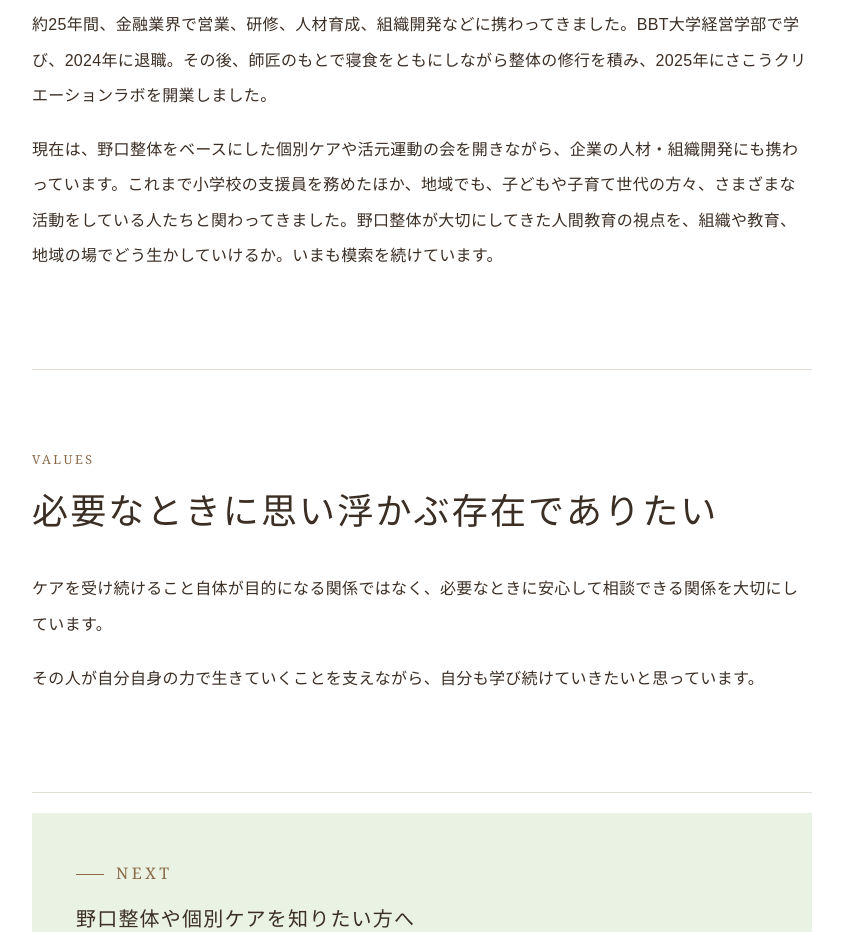
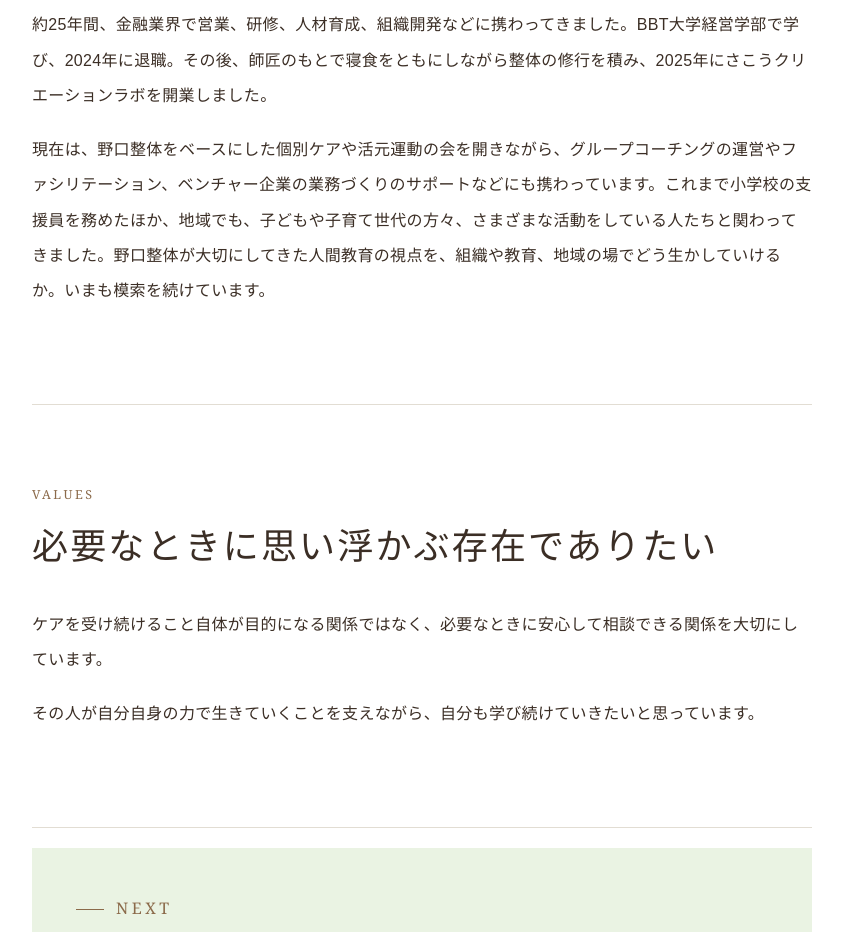
Before and after one commit to waichandesu/sacocreationlab, a plain HTML site: page about.html in a window 1280 px wide. Shown: the part 2180-3112 px from the top of the page, without its empty margins (218-1061 px from the left). Drawn offline with Linux system fonts and the light colour scheme; a web font is replaced by a local one.

Commit message:
わたしについて：現在の仕事の表現を実態に合わせる
Co-Authored-By: Claude Opus 5.5 <noreply@anthropic.com>
Claude-Session: https://claude.ai/code/session_01G8tv5XP3e9zZT3h7sFTDD2

```diff
--- a/about.html
+++ b/about.html
@@ -46,7 +46,7 @@
 
 <div class="chapter" id="received"><div class="chapter-kicker">NOGUCHI SEITAI &amp; ME</div><h2>私が野口整体から受け取ったもの</h2><a class="textlink" href="https://note.com/yuka_chaa" rel="noopener noreferrer" target="_blank">「わたしと野口整体」をnoteで読む</a><p>私は2歳の頃から、師匠である叔父の整体を受けて育ちました。野口整体は、大人になってから学び始めた健康法ではなく、幼い頃から暮らしの中にあったものです。</p><p>その後、金融業界で約25年間働き、営業や人材育成、組織づくりなど、さまざまな仕事に携わってきました。</p><p>多くの人と関わる中で、身体のことも、人が学ぶことも、働くことも、暮らすことも、それぞれが切り離されたものではないと感じるようになりました。</p><p>私が師匠から受け取ってきたものは、身体を観る技術だけではありません。</p><p>一人の人間として尊重されること。自分の中にある力を大切にすること。そして、自分自身の人生を生きること。</p><p>自分の中にも力がある。</p><p>そんなことを、私自身も野口整体を通して受け取ってきたように思います。</p><p>だからこそ、いま私が届けたいのも、ただ不調を整えるための時間だけではありません。</p><p>身体を通して自分自身に目を向けたり、誰かとの関わりを見つめ直したり、何かを学ぶきっかけになったり。</p><p>それぞれの人が、自分の持っている力を生かして、活き活きと生きていく。そのための機会を、少しずつ増やしていきたいと思っています。</p></div>
 
-<div class="chapter" id="career"><div class="chapter-kicker">CAREER</div><h2>会社員としての経験、そして今</h2><p>約25年間、金融業界で営業、研修、人材育成、組織開発などに携わってきました。BBT大学経営学部で学び、2024年に退職。その後、師匠のもとで寝食をともにしながら整体の修行を積み、2025年にさこうクリエーションラボを開業しました。</p><p>現在は、野口整体をベースにした個別ケアや活元運動の会を開きながら、企業の人材・組織開発にも携わっています。これまで小学校の支援員を務めたほか、地域でも、子どもや子育て世代の方々、さまざまな活動をしている人たちと関わってきました。野口整体が大切にしてきた人間教育の視点を、組織や教育、地域の場でどう生かしていけるか。いまも模索を続けています。</p>
+<div class="chapter" id="career"><div class="chapter-kicker">CAREER</div><h2>会社員としての経験、そして今</h2><p>約25年間、金融業界で営業、研修、人材育成、組織開発などに携わってきました。BBT大学経営学部で学び、2024年に退職。その後、師匠のもとで寝食をともにしながら整体の修行を積み、2025年にさこうクリエーションラボを開業しました。</p><p>現在は、野口整体をベースにした個別ケアや活元運動の会を開きながら、グループコーチングの運営やファシリテーション、ベンチャー企業の業務づくりのサポートなどにも携わっています。これまで小学校の支援員を務めたほか、地域でも、子どもや子育て世代の方々、さまざまな活動をしている人たちと関わってきました。野口整体が大切にしてきた人間教育の視点を、組織や教育、地域の場でどう生かしていけるか。いまも模索を続けています。</p>
 </div>
 
 <div class="chapter" id="values"><div class="chapter-kicker">VALUES</div><h2>必要なときに思い浮かぶ存在でありたい</h2><p>ケアを受け続けること自体が目的になる関係ではなく、必要なときに安心して相談できる関係を大切にしています。</p><p>その人が自分自身の力で生きていくことを支えながら、自分も学び続けていきたいと思っています。</p></div>
```
